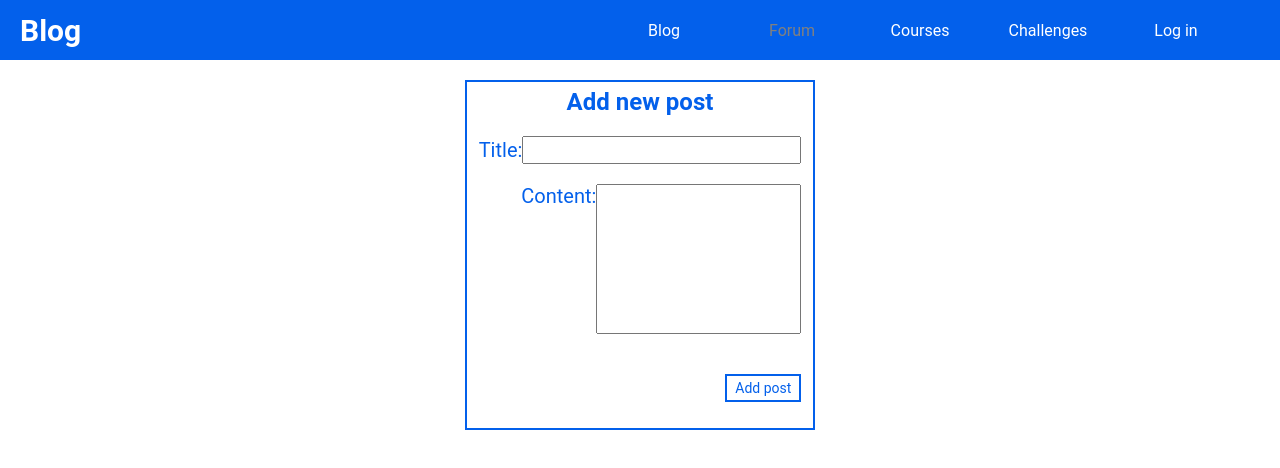
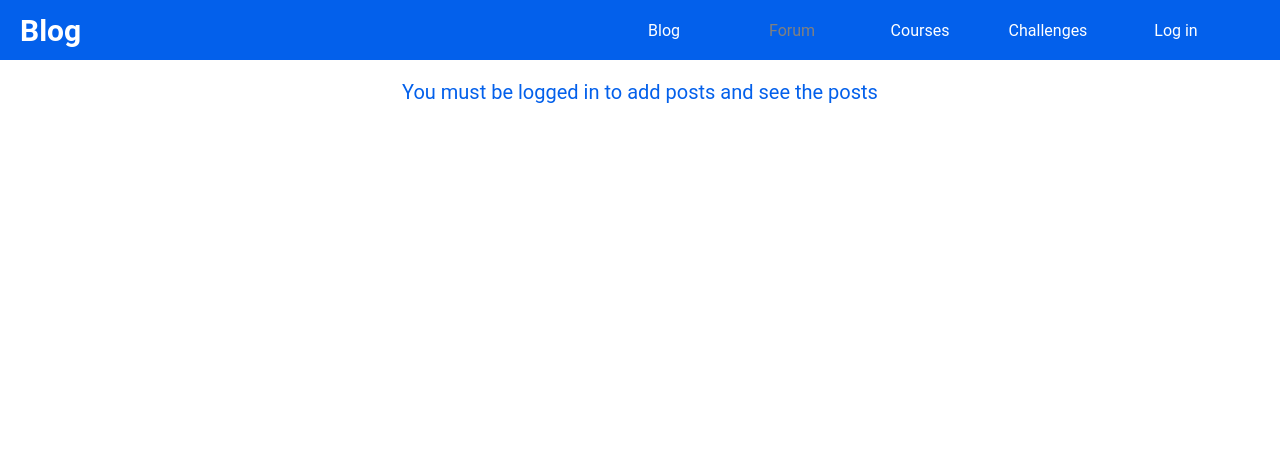
Before and after one commit to mlodyFrontendowiec/blog-react, a React (Create React App) app: page /forum in a window 1280 px wide. Shown: the top 468 px of the page. Built offline with nearby package versions, Linux system fonts and the light colour scheme.

Commit message:
Add conditional rendering

```diff
--- a/src/components/ForumForm/forumForm.js
+++ b/src/components/ForumForm/forumForm.js
@@ -34,8 +34,8 @@ const ForumForm = () => {
 };
 
 const StyledFormContainer = styled.div`
-  width: 350px;
-  height: 350px;
+  width: 380px;
+  height: 380px;
   flex-direction: column;
   display: flex;
   align-items: center;
@@ -64,6 +64,7 @@ const StyledInput = styled.input`
   color: #0360eb;
   margin-bottom: 20px;
   outline: none;
+  margin-left: 3px;
 `;
 const StyledTextarea = styled.textarea`
   font-size: 16px;
@@ -73,6 +74,7 @@ const StyledTextarea = styled.textarea`
   outline: none;
   width: 205px;
   height: 150px;
+  margin-left: 3px;
 `;
 
 const StyledButton = styled.button`
--- a/src/views/Forum/Forum.js
+++ b/src/views/Forum/Forum.js
@@ -1,13 +1,32 @@
 import React from "react";
+import { useSelector } from "react-redux";
+import styled from "styled-components";
 import ForumForm from "../../components/ForumForm/forumForm";
 import Header from "../../components/Header/Header";
 const Forum = () => {
+  const { isUserLogged } = useSelector((state) => state.login);
+
+  const FormComponent = isUserLogged ? (
+    <ForumForm />
+  ) : (
+    <StyledParagraph>
+      You must be logged in to add posts and see the posts
+    </StyledParagraph>
+  );
+
   return (
     <>
       <Header />
-      <ForumForm />
+      {FormComponent}
     </>
   );
 };
 
+const StyledParagraph = styled.p`
+  font-size: 20px;
+  color: #0360eb;
+  text-align: center;
+  margin-top: 20px;
+`;
+
 export default Forum;
--- a/src/views/LogIn/LogIn.js
+++ b/src/views/LogIn/LogIn.js
@@ -1,6 +1,6 @@
 import React from "react";
 import Header from "../../components/Header/Header";
-import LoginForm from "../../components/LoginForm/LoginForm";
+import LoginForm from "../../components/LoginForm/loginForm";
 
 const LogIn = () => {
   return (
```
